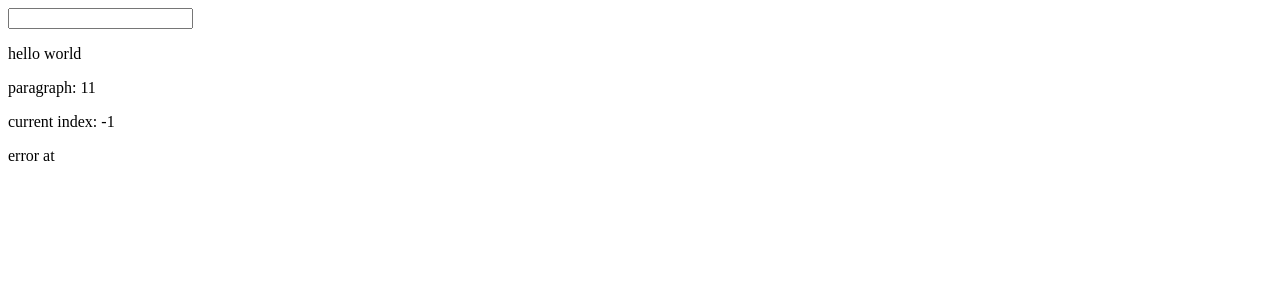
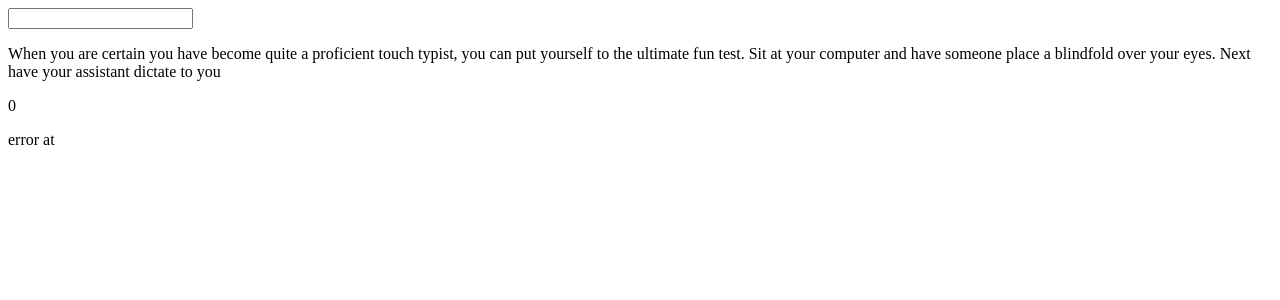
Before and after one commit to Vortes/typeracer-clone, a React (Create React App) app in the folder typeracer-clone/: page / in a window 1280 px wide. Shown: the top 300 px of the page. Built offline with nearby package versions, Linux system fonts and the light colour scheme; no server answers.

Commit message:
created timer

```diff
--- a/typeracer-clone/src/App.js
+++ b/typeracer-clone/src/App.js
@@ -1,4 +1,4 @@
-import { useEffect, useState } from "react";
+import { useEffect, useRef, useState } from "react";
 
 function App() {
   const fetchData = async () => {
@@ -7,16 +7,25 @@ function App() {
     console.log(result)
   }
 
-  const paragraph = "hello world"
+  const paragraph = "When you are certain you have become quite a proficient touch typist, you can put yourself to the ultimate fun test. Sit at your computer and have someone place a blindfold over your eyes. Next have your assistant dictate to you"
   let paragraphArray = paragraph.split("")
+  const [timer, setTimer] = useState(3)
   const [inputText, setInputText] = useState("")
   const [textArray, setTextArray] = useState("")
+  const [calculateWPM, setCalculateWPM] = useState(0)
+  let intervalRef = useRef()
   const [errorIndexes, setErrorIndexes] = useState([])
   let currentIndex = inputText.split("").length -1
 
   const readInput = (e) => {
     setInputText(e.target.value)
     setTextArray(e.target.value.split(''))
+
+    if(e.target.value[currentIndex] !== paragraphArray[currentIndex]) {
+      handleError();
+    } else if (errorIndexes.includes(currentIndex)) {
+      correctError();
+    }
   }
 
   const handleError = () => {
@@ -26,12 +35,24 @@ function App() {
   }
 
   const correctError = () => {
-    console.log("in here")
     setErrorIndexes(errorIndexes.filter(error => error !== currentIndex))
+  }
+
+  const decreaseTime = () => {
+    setTimer(prev => {
+      if (prev > 0) {
+        return prev - 1;
+      } else {
+        clearInterval(intervalRef.current);
+        return prev;  // keep it at 0
+      }
+    });
   }
 
   useEffect(()=> {
     fetchData()
+    intervalRef.current = setInterval(decreaseTime, 1000)
+    return () => clearInterval(intervalRef.current)
   }, [])
 
   return (
@@ -39,12 +60,8 @@ function App() {
       <input type="text" onChange={readInput} value={inputText} />
       <p>{paragraph}</p>
       <p>{inputText}</p>
+      <p>{timer}</p>
 
-      <p>paragraph: {paragraphArray.length}</p>
-
-      <p>current index: {currentIndex}</p>
-      {textArray[currentIndex] !== paragraphArray[currentIndex] ? handleError() : ""}
-      {textArray[currentIndex] === paragraphArray[currentIndex] && errorIndexes.includes(currentIndex) ? correctError() : ""}
       <p>error at {errorIndexes}</p>
     </div>
   );
```
